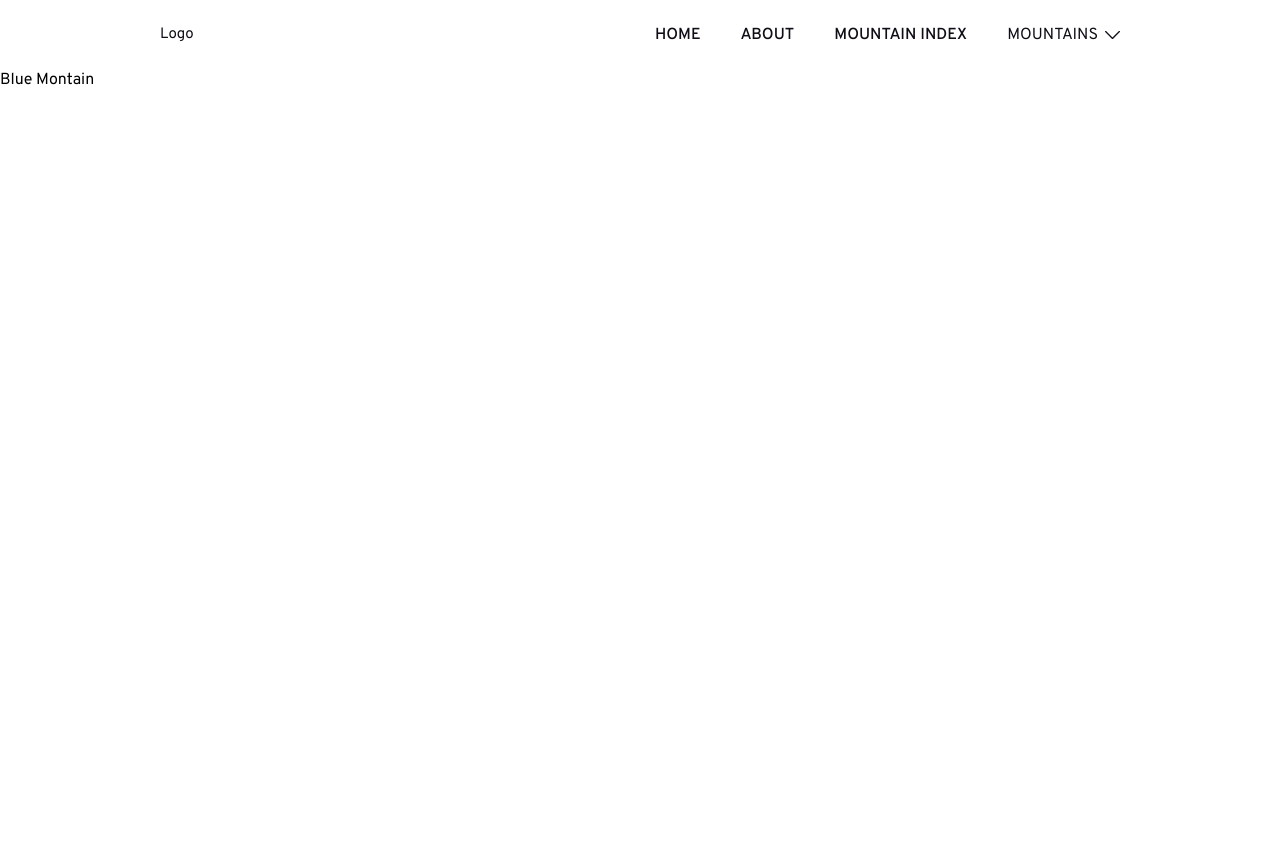
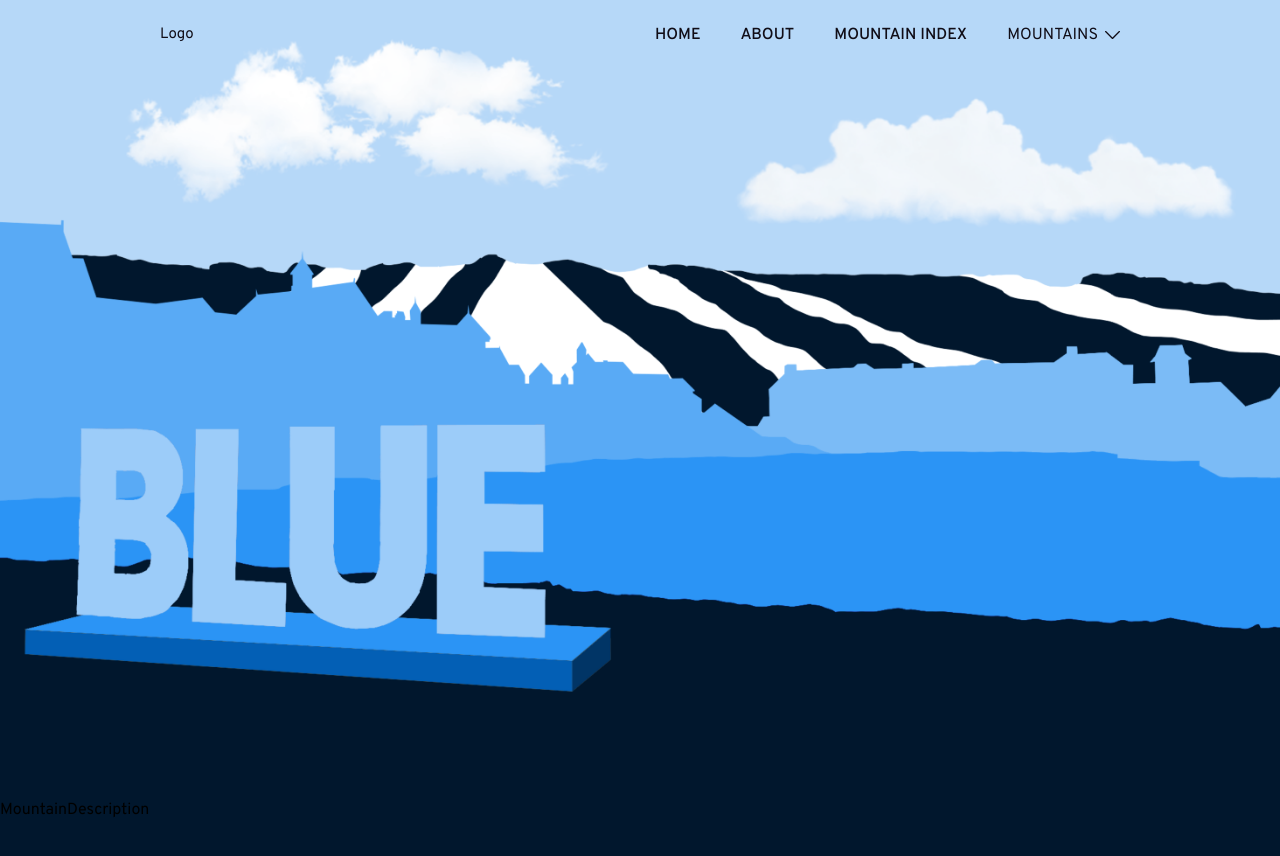
Before and after one commit to royleejr/mountadex, a React (Create React App) app in the folder client/: page /mountain/blue-mountain in a window 1280 px wide. Shown: the top 856 px of the page. Before the commit the page ends 800 px from the top, so only its background shows below. Built offline with nearby package versions, Linux system fonts and the light colour scheme.

Commit message:
aded hero for blue mountain page with parallax functionality

```diff
--- a/client/src/components/MountainDescription/MountainDescription.scss
+++ b/client/src/components/MountainDescription/MountainDescription.scss
@@ -1,5 +1,7 @@
-@import '../../styles/global.scss';
+@import "../../styles/global.scss";
 
 .mountain-description {
-
+  height: 100vh;
+  background-color: rgb(1, 23, 45);
+  position: relative;
 }
--- a/client/src/components/MountainHeroBlueMountain/MountainHeroBlueMountain.js
+++ b/client/src/components/MountainHeroBlueMountain/MountainHeroBlueMountain.js
@@ -2,6 +2,112 @@ import React from "react";
 
 import "./MountainHeroBlueMountain.scss";
 
-export default function MountainHero() {
-  return <section className="mountain-hero">Blue Montain</section>;
+export default class MountainHeroBlueMountain extends React.Component {
+  componentDidMount() {
+    window.addEventListener("scroll", this.handleScroll);
+  }
+
+  componentWillUnmount() {
+    window.removeEventListener("scroll", this.handleScroll);
+  }
+
+  handleScroll = () => {
+    let scrollTop =
+      document.body.scrollTop || document.documentElement.scrollTop;
+    document.querySelectorAll("[data-speed]").forEach(item => {
+      const speed = item.getAttribute("data-speed");
+      const yPos = `-${scrollTop / speed}`;
+      item.setAttribute("style", `transform: translate3d(0px, ${yPos}px, 0px)`);
+    });
+    if (scrollTop >= 620) {
+      document
+        .querySelector(".header__caret-down")
+        .classList.add("header__desktop-color");
+      document
+        .querySelector(".header__nav")
+        .classList.add("header__desktop-color");
+      document.querySelectorAll(".header__span").forEach(item => {
+        item.setAttribute("id", "header__span--light");
+      });
+      document.querySelectorAll(".header__svg").forEach(item => {
+        item.classList.add("header__span--light");
+      });
+      document
+        .querySelector(".toggle")
+        .setAttribute("id", "header__span--light");
+    } else {
+      document
+        .querySelector(".header__caret-down")
+        .classList.remove("header__desktop-color");
+      document
+        .querySelector(".header__nav")
+        .classList.remove("header__desktop-color");
+      document.querySelectorAll(".header__span").forEach(item => {
+        item.removeAttribute("id", "header__span--light");
+      });
+      document.querySelectorAll(".header__svg").forEach(item => {
+        item.classList.remove("header__span--light");
+      });
+      document
+        .querySelector(".toggle")
+        .removeAttribute("id", "header__span--light");
+    }
+  };
+  render() {
+    return (
+      <section className="mountain-hero-blue">
+        <div className="mountain-hero-blue__container nonparallax">
+          <div
+            className="mountain-hero-blue__layer mountain-hero-blue__layer--one parallax"
+            data-speed="15"
+            style={{ transform: "translate3d(0px, 0px, 0px)" }}
+          >
+            {" "}
+          </div>
+          <div
+            className="mountain-hero-blue__layer mountain-hero-blue__layer--two parallax"
+            data-speed="9"
+            style={{ transform: "translate3d(0px, 0px, 0px)" }}
+          >
+            {" "}
+          </div>
+          <div
+            className="mountain-hero-blue__layer mountain-hero-blue__layer--three parallax"
+            data-speed="6"
+            style={{ transform: "translate3d(0px, 0px, 0px)" }}
+          >
+            {" "}
+          </div>
+          <div
+            className="mountain-hero-blue__layer mountain-hero-blue__layer--four parallax"
+            data-speed="4"
+            style={{ transform: "translate3d(0px, 0px, 0px)" }}
+          >
+            {" "}
+          </div>
+          <div
+            className="mountain-hero-blue__layer mountain-hero-blue__layer--five parallax"
+            data-speed="2"
+            style={{ transform: "translate3d(0px, 0px, 0px)" }}
+          >
+            {" "}
+          </div>
+          <div
+            className="mountain-hero-blue__layer mountain-hero-blue__layer--six parallax"
+            data-speed="1"
+            style={{ transform: "translate3d(0px, 0px, 0px)" }}
+          >
+            {" "}
+          </div>
+          <div
+            className="mountain-hero-blue__layer mountain-hero-blue__layer--seven parallax"
+            data-speed="1"
+            style={{ transform: "translate3d(0px, 0px, 0px)" }}
+          >
+            {" "}
+          </div>
+        </div>
+      </section>
+    );
+  }
 }
--- a/client/src/components/MountainHeroBlueMountain/MountainHeroBlueMountain.scss
+++ b/client/src/components/MountainHeroBlueMountain/MountainHeroBlueMountain.scss
@@ -1,4 +1,52 @@
 @import "../../styles/global.scss";
 
-.mountain-hero {
+.mountain-hero-blue {
+  height: 100vh;
+  width: 100vw;
+  display: flex;
+  flex-direction: column;
+  justify-content: center;
+
+  &__container {
+    height: 100%;
+    width: 100%;
+    position: relative;
+  }
+
+  &__layer {
+    background-position: center;
+    background-repeat: no-repeat;
+    background-size: cover;
+    height: 100%;
+    width: 100%;
+    position: fixed;
+
+    &--one {
+      background-image: url("../../assets/blue-mountain/blue-mountain-0.png");
+    }
+
+    &--two {
+      background-image: url("../../assets/blue-mountain/blue-mountain-1.png");
+    }
+
+    &--three {
+      background-image: url("../../assets/blue-mountain/blue-mountain-2.png");
+    }
+
+    &--four {
+      background-image: url("../../assets/blue-mountain/blue-mountain-3.png");
+    }
+
+    &--five {
+      background-image: url("../../assets/blue-mountain/blue-mountain-4.png");
+    }
+
+    &--six {
+      background-image: url("../../assets/blue-mountain/blue-mountain-5.png");
+    }
+
+    &--seven {
+      background-image: url("../../assets/blue-mountain/blue-mountain-6.png");
+    }
+  }
 }
--- a/client/src/pages/Mountain/Mountain.js
+++ b/client/src/pages/Mountain/Mountain.js
@@ -2,6 +2,7 @@ import React from "react";
 
 import MountainHeroBlueMountain from "../../components/MountainHeroBlueMountain/MountainHeroBlueMountain";
 import MountainHeroHorseShoeResort from "../../components/MountainHeroHorseShoeResort/MountainHeroHorseShoeResort";
+import MountainDescription from "../../components/MountainDescription/MountainDescription";
 import "./Mountain.scss";
 
 export default class Mountain extends React.Component {
@@ -9,13 +10,22 @@ export default class Mountain extends React.Component {
     const route = this.props.match.params.mountainName;
     switch (route) {
       case "blue-mountain":
-        return <MountainHeroBlueMountain />;
+        return (
+          <>
+            <MountainHeroBlueMountain />
+          </>
+        );
       case "horseshoe-resort":
         return <MountainHeroHorseShoeResort />;
     }
   };
 
   render() {
-    return <main className="mountain">{this.mountain()}</main>;
+    return (
+      <main className="mountain">
+        {this.mountain()}
+        <MountainDescription />
+      </main>
+    );
   }
 }
--- a/client/src/pages/Mountain/Mountain.scss
+++ b/client/src/pages/Mountain/Mountain.scss
@@ -1,5 +1,4 @@
 @import "../../styles/global.scss";
 
 .mountain {
-  margin-top: to-rem(70px);
 }
```
